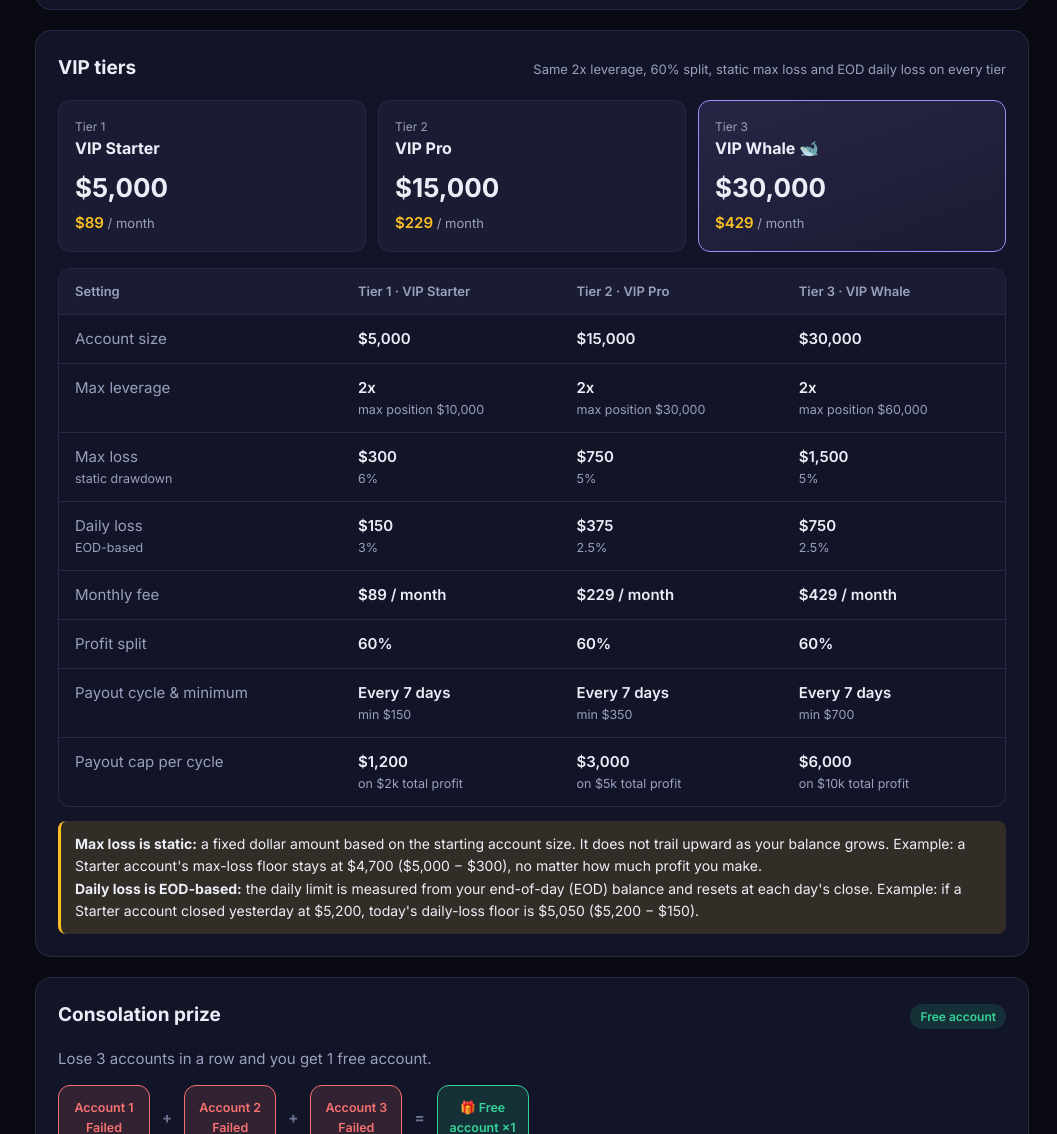
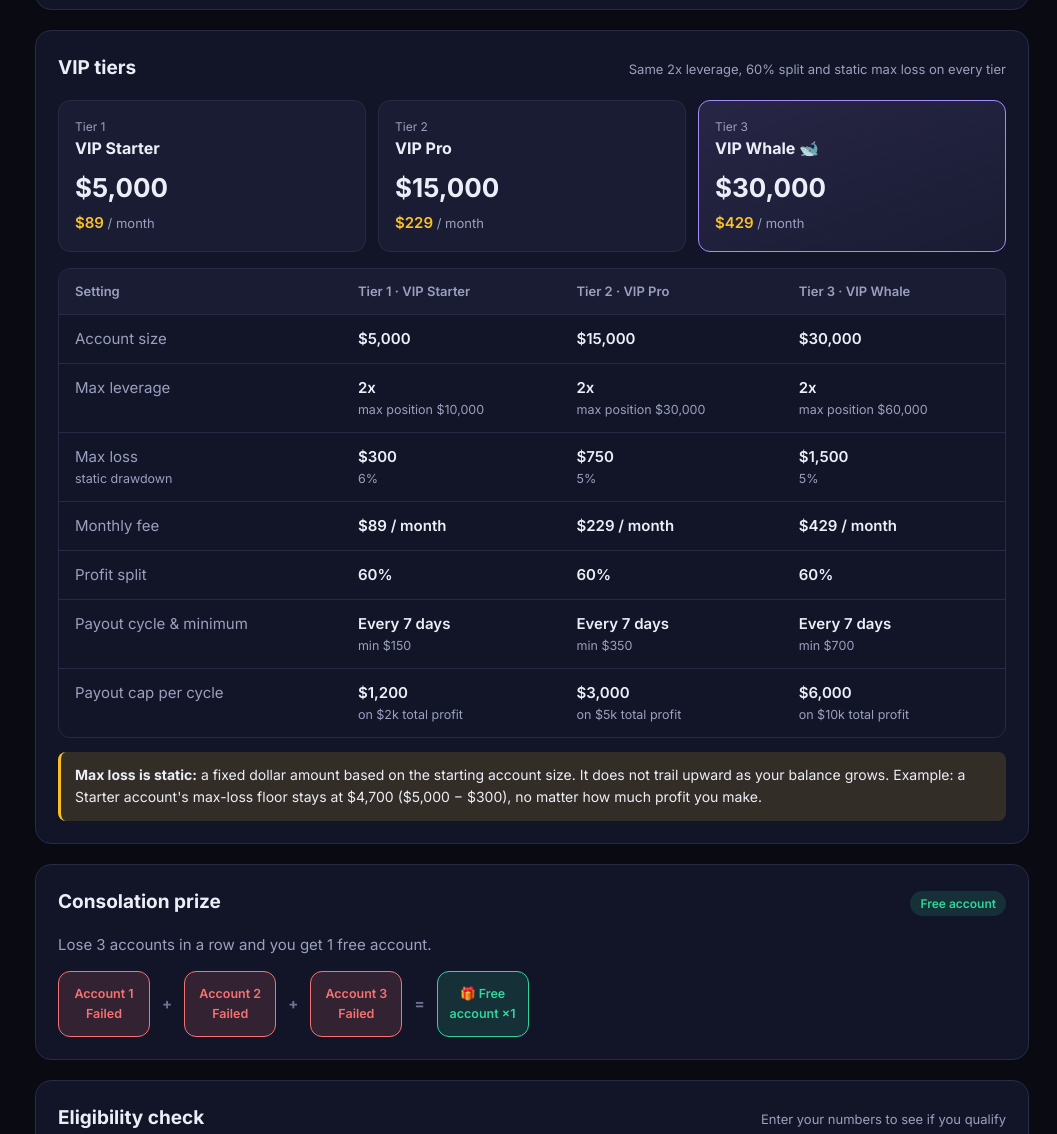
Before and after one commit to anmozhang/xyz-labs-vip-rules, a plain HTML site: page index.html in a window 1280 px wide. Shown: the part 2287-3421 px from the top of the page, without its empty margins (223-1280 px from the left). Drawn offline with Linux system fonts and the light colour scheme.

Commit message:
Remove daily loss from VIP tiers
Co-Authored-By: Claude Opus 5.5 <noreply@anthropic.com>
Claude-Session: https://claude.ai/code/session_01F5ajC5Z5faWRXhPHxmwpoo

```diff
--- a/index.html
+++ b/index.html
@@ -270,7 +270,7 @@ ol.faq li span{color:var(--muted);font-size:14px}
 
     <!-- TIERS -->
     <section class="card" id="tiers">
-      <div class="head"><h2>VIP tiers</h2><span class="sub">Same 2x leverage, 60% split, static max loss and EOD daily loss on every tier</span></div>
+      <div class="head"><h2>VIP tiers</h2><span class="sub">Same 2x leverage, 60% split and static max loss on every tier</span></div>
       <div class="tiercards">
         <div class="tier"><div class="tn">Tier 1</div><div class="tt">VIP Starter</div><div class="tsize">$5,000</div><div class="tfee">$89<span> / month</span></div></div>
         <div class="tier"><div class="tn">Tier 2</div><div class="tt">VIP Pro</div><div class="tsize">$15,000</div><div class="tfee">$229<span> / month</span></div></div>
@@ -283,7 +283,6 @@ ol.faq li span{color:var(--muted);font-size:14px}
           <tr><td>Account size</td><td>$5,000</td><td>$15,000</td><td>$30,000</td></tr>
           <tr><td>Max leverage</td><td>2x <small>max position $10,000</small></td><td>2x <small>max position $30,000</small></td><td>2x <small>max position $60,000</small></td></tr>
           <tr><td>Max loss <small>static drawdown</small></td><td>$300 <small>6%</small></td><td>$750 <small>5%</small></td><td>$1,500 <small>5%</small></td></tr>
-          <tr><td>Daily loss <small>EOD-based</small></td><td>$150 <small>3%</small></td><td>$375 <small>2.5%</small></td><td>$750 <small>2.5%</small></td></tr>
           <tr><td>Monthly fee</td><td>$89 / month</td><td>$229 / month</td><td>$429 / month</td></tr>
           <tr><td>Profit split</td><td>60%</td><td>60%</td><td>60%</td></tr>
           <tr><td>Payout cycle &amp; minimum</td><td>Every 7 days <small>min $150</small></td><td>Every 7 days <small>min $350</small></td><td>Every 7 days <small>min $700</small></td></tr>
@@ -291,7 +290,7 @@ ol.faq li span{color:var(--muted);font-size:14px}
         </tbody>
       </table>
       </div>
-      <div class="warn"><b>Max loss is static:</b> a fixed dollar amount based on the starting account size. It does not trail upward as your balance grows. Example: a Starter account's max-loss floor stays at $4,700 ($5,000 − $300), no matter how much profit you make.<br><b>Daily loss is EOD-based:</b> the daily limit is measured from your end-of-day (EOD) balance and resets at each day's close. Example: if a Starter account closed yesterday at $5,200, today's daily-loss floor is $5,050 ($5,200 − $150).</div>
+      <div class="warn"><b>Max loss is static:</b> a fixed dollar amount based on the starting account size. It does not trail upward as your balance grows. Example: a Starter account's max-loss floor stays at $4,700 ($5,000 − $300), no matter how much profit you make.</div>
     </section>
 
     <!-- GIFT -->
```
